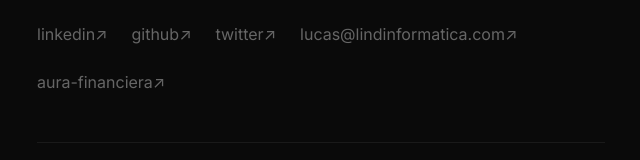
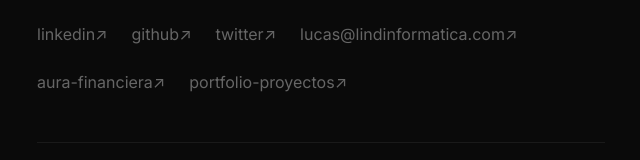
Before and after one commit to lukyskywalkercs/lucas-cv-web, a website: page index.html in a window 1280 px wide. Shown: the part 735-895 px from the top of the page, without its empty margins (319-959 px from the left). Drawn offline with Linux system fonts and the light colour scheme.

Commit message:
feat: Update LindInformatica portfolio design and content to match CV. Includes new project links and dark theme. Add link to portfolio from main CV.

```diff
--- a/index.html
+++ b/index.html
@@ -130,6 +130,9 @@
                     <a href="https://storage.googleapis.com/aura-financial-app/landing.html" target="_blank" class="link">
                         aura-financiera↗
                     </a>
+                    <a href="./lindinformatica_portfolio/index.html" target="_blank" class="link">
+                        portfolio-proyectos↗
+                    </a>
                 </div>
             </section>
         </main>
```
